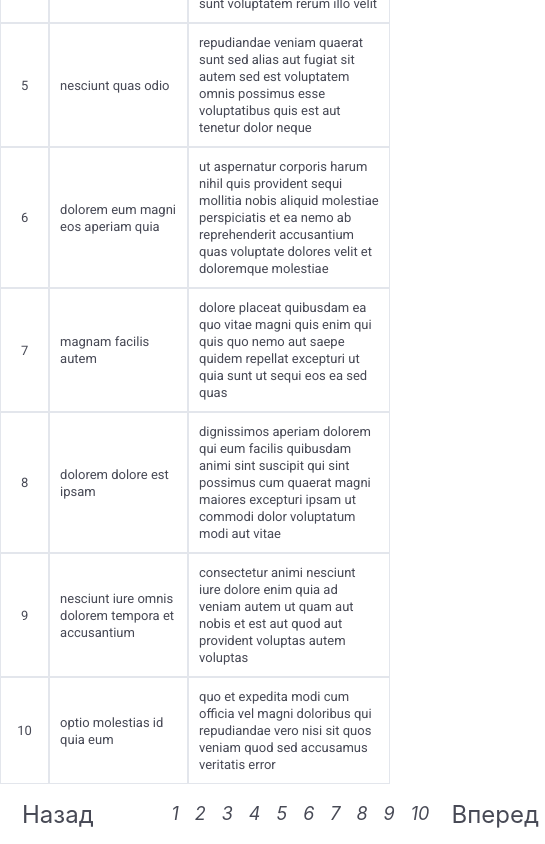
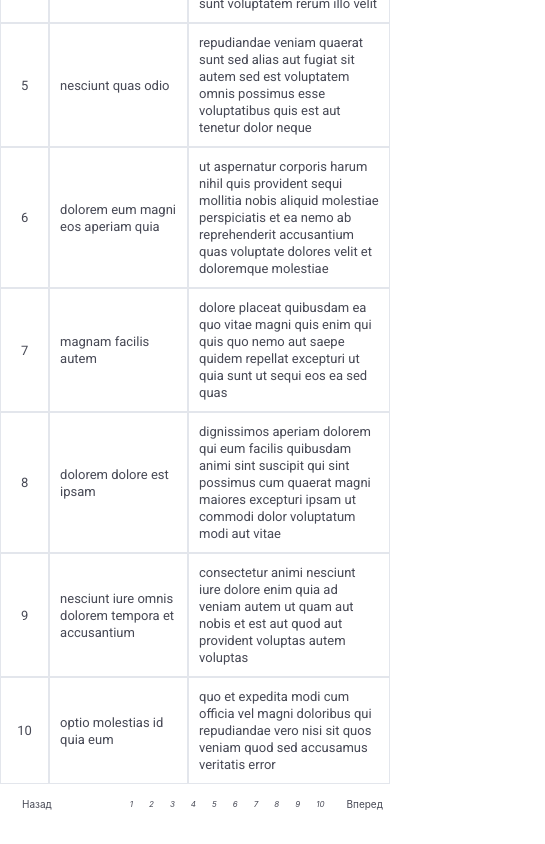
Before and after one commit to ElijahWolf1986/sectorb, a React (Create React App) app: page /1 in a window 390 px wide. Shown: the part 640-1484 px from the top of the page, 545 px wide, since content can reach past the window. Built offline with nearby package versions, Linux system fonts and the light colour scheme.

Commit message:
create: component ListMenu adaptive css

```diff
--- a/package.json
+++ b/package.json
@@ -17,7 +17,8 @@
     "start": "react-scripts start",
     "build": "react-scripts build",
     "test": "react-scripts test",
-    "eject": "react-scripts eject"
+    "eject": "react-scripts eject",
+    "deploy": "npm run build && scp -r ./build/* 102101100@vega-sochi.ru:domains/vega-sochi.ru"
   },
   "eslintConfig": {
     "extends": [
--- a/src/components/listMenu/ListMenu.module.css
+++ b/src/components/listMenu/ListMenu.module.css
@@ -39,3 +39,21 @@
     color: #7EBC3C;
     opacity: 0.6;
 }
+
+@media screen and (min-width: 460px) and (max-width: 800px) {
+    .list_menu_button {
+      font-size: 16px;
+    }
+    .list_menu_ul {
+        font-size: 12px;
+    }
+}
+
+@media screen and (max-width: 459px) {
+    .list_menu_button {
+        font-size: 10px;
+      }
+      .list_menu_ul {
+          font-size: 8px;
+      }
+}
```
